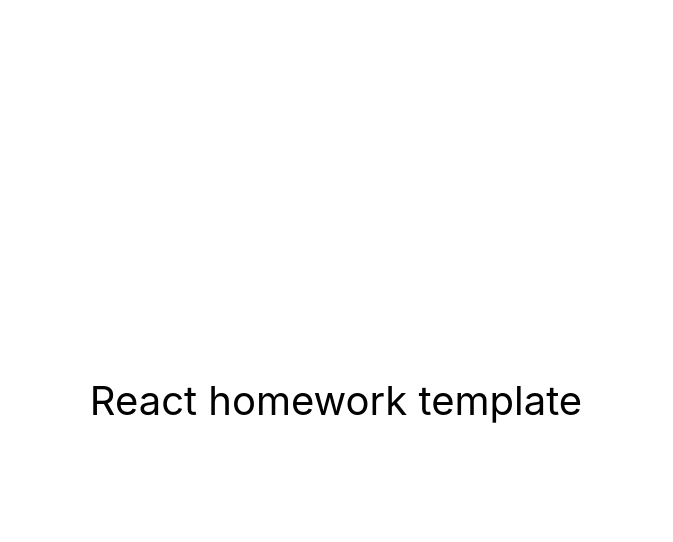
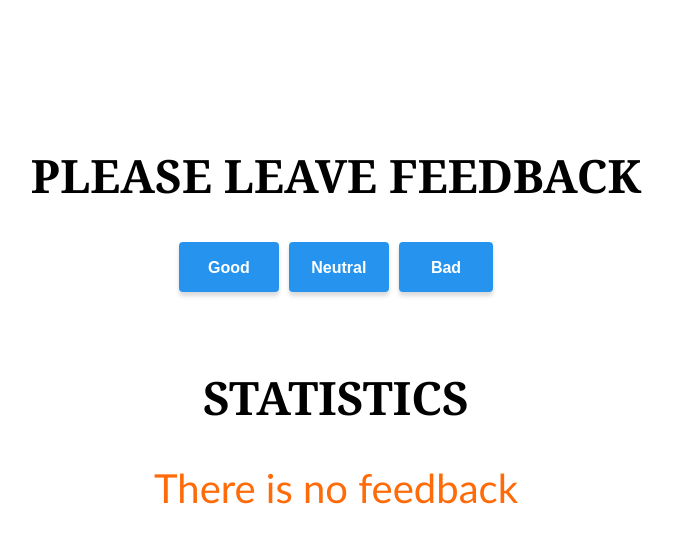
Before and after one commit to Skynet4241/goit-react-hw-04-feedback, a React (Create React App) app: page / in a window 1280 px wide. Shown: the top 542 px of the page, without its empty margins (304-977 px from the left). Built offline with nearby package versions, Linux system fonts and the light colour scheme.

Commit message:
add files

```diff
--- a/package.json
+++ b/package.json
@@ -2,7 +2,7 @@
   "name": "react-homework-template",
   "version": "0.1.0",
   "private": true,
-  "homepage": "https://goitacademy.github.io/react-homework-template/",
+  "homepage": "https://Skynet4241.github.io/goit-react-hw-04-feedback/",
   "dependencies": {
     "@testing-library/jest-dom": "^5.16.3",
     "@testing-library/react": "^12.1.4",
@@ -10,6 +10,7 @@
     "react": "^18.1.0",
     "react-dom": "^18.1.0",
     "react-scripts": "5.0.1",
+    "styled-components": "^5.3.6",
     "web-vitals": "^2.1.3"
   },
   "scripts": {
--- a/src/components/App.jsx
+++ b/src/components/App.jsx
@@ -1,16 +1,61 @@
-export const App = () => {
-  return (
-    <div
-      style={{
-        height: '100vh',
-        display: 'flex',
-        justifyContent: 'center',
-        alignItems: 'center',
-        fontSize: 40,
-        color: '#010101'
-      }}
-    >
-      React homework template
-    </div>
-  );
-};
+import { Component } from 'react';
+import { Statistics } from 'components/Statistics/Statistics';
+import { FeedbackOptions } from 'components/FeedbackOptions/FeedbackOptions';
+import { Section } from 'components/Section/Section';
+import { Notification } from './Notification/Notification';
+import { SectionBlock } from './Section/Section.styled';
+export class App extends Component {
+  state = {
+    good: 0,
+    neutral: 0,
+    bad: 0,
+  };
+
+  feedbackHandler = e => {
+    if (e === 'Good') {
+      this.setState({ good: this.state.good + 1 });
+    } else if (e === 'Neutral') {
+      this.setState({ neutral: this.state.neutral + 1 });
+    } else if (e === 'Bad') {
+      this.setState({ bad: this.state.bad + 1 });
+    }
+  };
+
+  countTotalFeedback = () => {
+    let total = this.state.good + this.state.neutral + this.state.bad;
+    return total;
+  };
+
+  countPositiveFeedbackPercentage = () => {
+    if (this.countTotalFeedback() === 0) {
+      return 0;
+    }
+    return Math.round((this.state.good / this.countTotalFeedback()) * 100);
+  };
+
+  render() {
+    return (
+      <SectionBlock>
+        <Section title="Please leave feedback">
+          <FeedbackOptions
+            options={['Good', 'Neutral', 'Bad']}
+            onLeaveFeedback={this.feedbackHandler}
+          />
+        </Section>
+        <Section title="Statistics">
+          {this.countTotalFeedback() !== 0 ? (
+            <Statistics
+              good={this.state.good}
+              neutral={this.state.neutral}
+              bad={this.state.bad}
+              total={this.countTotalFeedback()}
+              positivePercentage={this.countPositiveFeedbackPercentage()}
+            />
+          ) : (
+            <Notification message="There is no feedback"></Notification>
+          )}
+        </Section>
+      </SectionBlock>
+    );
+  }
+}
--- /dev/null
+++ b/src/components/FeedbackOptions/FeedbackOptions.jsx
@@ -0,0 +1,19 @@
+import { FeedbackBtnList, FeedbackButton } from './FeedbackOptions.styled';
+import propTypes from 'prop-types';
+
+export const FeedbackOptions = ({ options, onLeaveFeedback }) => (
+  <FeedbackBtnList>
+    {options.map((item, index) => (
+      <li key={index}>
+        <FeedbackButton onClick={() => onLeaveFeedback(item)}>
+          {item}
+        </FeedbackButton>
+      </li>
+    ))}
+  </FeedbackBtnList>
+);
+
+FeedbackOptions.propTypes = {
+  options: propTypes.arrayOf(propTypes.string).isRequired,
+  onLeaveFeedback: propTypes.func.isRequired,
+};
--- /dev/null
+++ b/src/components/FeedbackOptions/FeedbackOptions.styled.jsx
@@ -0,0 +1,30 @@
+import styled from 'styled-components';
+
+export const FeedbackBtnList = styled.ul`
+  display: flex;
+  gap: 10px;
+`;
+export const FeedbackButton = styled.button`
+  padding: 10px 32px;
+  max-width: 100px;
+  height: 50px;
+  font-weight: 700;
+  font-size: 16px;
+  line-height: 1.7;
+  display: flex;
+  justify-content: center;
+  align-items: center;
+  text-align: center;
+  color: white;
+  background-color: #2694ef;
+  box-shadow: 0px 4px 4px rgba(0, 0, 0, 0.15);
+  border-radius: 4px;
+  border: none;
+  cursor: pointer;
+  transition: background-color 250ms cubic-bezier(0.4, 0, 0.2, 1);
+  &:hover,
+  &:focus {
+    background-color: #0f71c1;
+  }
+  margin-bottom: 30px;
+`;
--- /dev/null
+++ b/src/components/Notification/Notification.jsx
@@ -0,0 +1,10 @@
+import { NotificationText } from './Notification.styled';
+import propTypes from 'prop-types';
+
+export const Notification = ({ message }) => (
+  <NotificationText>{message}</NotificationText>
+);
+
+Notification.propTypes = {
+  message: propTypes.string.isRequired,
+};
--- /dev/null
+++ b/src/components/Notification/Notification.styled.jsx
@@ -0,0 +1,10 @@
+import styled from 'styled-components';
+
+export const NotificationText = styled.p`
+  font-size: 40px;
+  font-weight: 500;
+  line-height: 1.2;
+  font-family: 'Trebuchet MS', 'Lucida Sans Unicode', 'Lucida Grande',
+    'Lucida Sans', Arial, sans-serif;
+  color: #ff6b08;
+`;
--- /dev/null
+++ b/src/components/Section/Section.jsx
@@ -0,0 +1,14 @@
+import { Block, Heading } from './Section.styled';
+import propTypes from 'prop-types';
+
+export const Section = ({ title, children }) => (
+  <Block>
+    <Heading>{title}</Heading>
+    {children}
+  </Block>
+);
+
+Section.propTypes = {
+  title: propTypes.string.isRequired,
+  children: propTypes.node.isRequired,
+};
--- /dev/null
+++ b/src/components/Section/Section.styled.jsx
@@ -0,0 +1,20 @@
+import styled from 'styled-components';
+
+export const SectionBlock = styled.section`
+  margin: 100px 20px 20px;
+`;
+
+export const Block = styled.div`
+  display: flex;
+  align-items: center;
+  flex-direction: column;
+`;
+
+export const Heading = styled.h2`
+  font-family: Georgia, 'Times New Roman', Times, serif;
+  font-size: 46px;
+  line-height: 1.61;
+  max-width: 696px;
+  margin-bottom: 30px;
+  text-transform: uppercase;
+`;
--- /dev/null
+++ b/src/components/Statistics/Statistics.jsx
@@ -0,0 +1,42 @@
+import { StatisticsItem, StatisticsText } from './Statistics.styled';
+import propTypes from 'prop-types';
+
+export const Statistics = ({
+  good,
+  neutral,
+  bad,
+  total,
+  positivePercentage,
+}) => {
+  return (
+    <>
+      <ul>
+        <StatisticsItem>
+          <StatisticsText>Good: {good}</StatisticsText>
+        </StatisticsItem>
+        <StatisticsItem>
+          <StatisticsText>Neutral: {neutral}</StatisticsText>
+        </StatisticsItem>
+        <StatisticsItem>
+          <StatisticsText>Bad: {bad}</StatisticsText>
+        </StatisticsItem>
+        <StatisticsItem>
+          <StatisticsText>Total: {total}</StatisticsText>
+        </StatisticsItem>
+        <StatisticsItem>
+          <StatisticsText>
+            Positive feedback: {positivePercentage}%
+          </StatisticsText>
+        </StatisticsItem>
+      </ul>
+    </>
+  );
+};
+
+Statistics.propTypes = {
+  good: propTypes.number.isRequired,
+  neutral: propTypes.number.isRequired,
+  bad: propTypes.number.isRequired,
+  total: propTypes.number.isRequired,
+  positivePercentage: propTypes.number.isRequired,
+};
--- /dev/null
+++ b/src/components/Statistics/Statistics.styled.jsx
@@ -0,0 +1,17 @@
+import styled from 'styled-components';
+
+export const StatisticsItem = styled.li`
+  &:nth-last-child(-n + 2) {
+    margin-top: 30px;
+    &:last-child {
+      margin-top: 10px;
+    }
+  }
+`;
+export const StatisticsText = styled.p`
+  font-weight: 500;
+  font-size: 18px;
+  letter-spacing: 0.06em;
+  font-family: Georgia, 'Times New Roman', Times, serif;
+  margin-bottom: 10px;
+`;
--- a/src/index.css
+++ b/src/index.css
@@ -1,4 +1,5 @@
-@import-normalize; /* bring in normalize.css styles */
+@import-normalize;
+/* bring in normalize.css styles */
 
 body {
   margin: 0;
@@ -13,3 +14,10 @@ code {
   font-family: source-code-pro, Menlo, Monaco, Consolas, 'Courier New',
     monospace;
 }
+
+ul,
+p {
+  list-style: none;
+  padding: 0;
+  margin: 0;
+}
```
Also changed, not shown: 1 other file (tests, documents, lock files or other folders).
